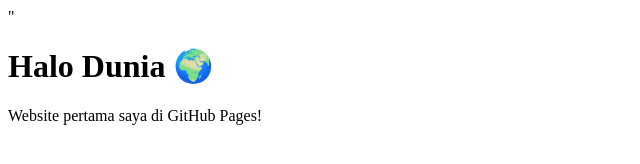
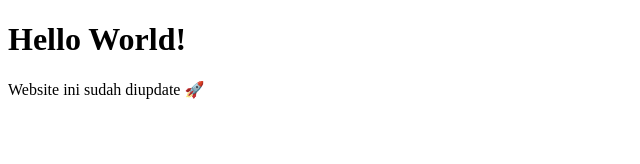
Before and after one commit to SulthonAbiyyu/hello-word, a plain HTML site: page index.html in a window 1280 px wide. Shown: the whole page, without its empty margins (0-640 px from the left). Drawn offline with Linux system fonts and the light colour scheme.

```diff
--- a/index.html
+++ b/index.html
@@ -1,10 +1,10 @@
-"<!DOCTYPE html>
+<!DOCTYPE html>
 <html>
   <head>
     <title>Hello World</title>
   </head>
   <body>
-    <h1>Halo Dunia 🌍</h1>
-    <p>Website pertama saya di GitHub Pages!</p>
+    <h1>Hello World!</h1>
+    <p>Website ini sudah diupdate 🚀</p>
   </body>
 </html>
```
